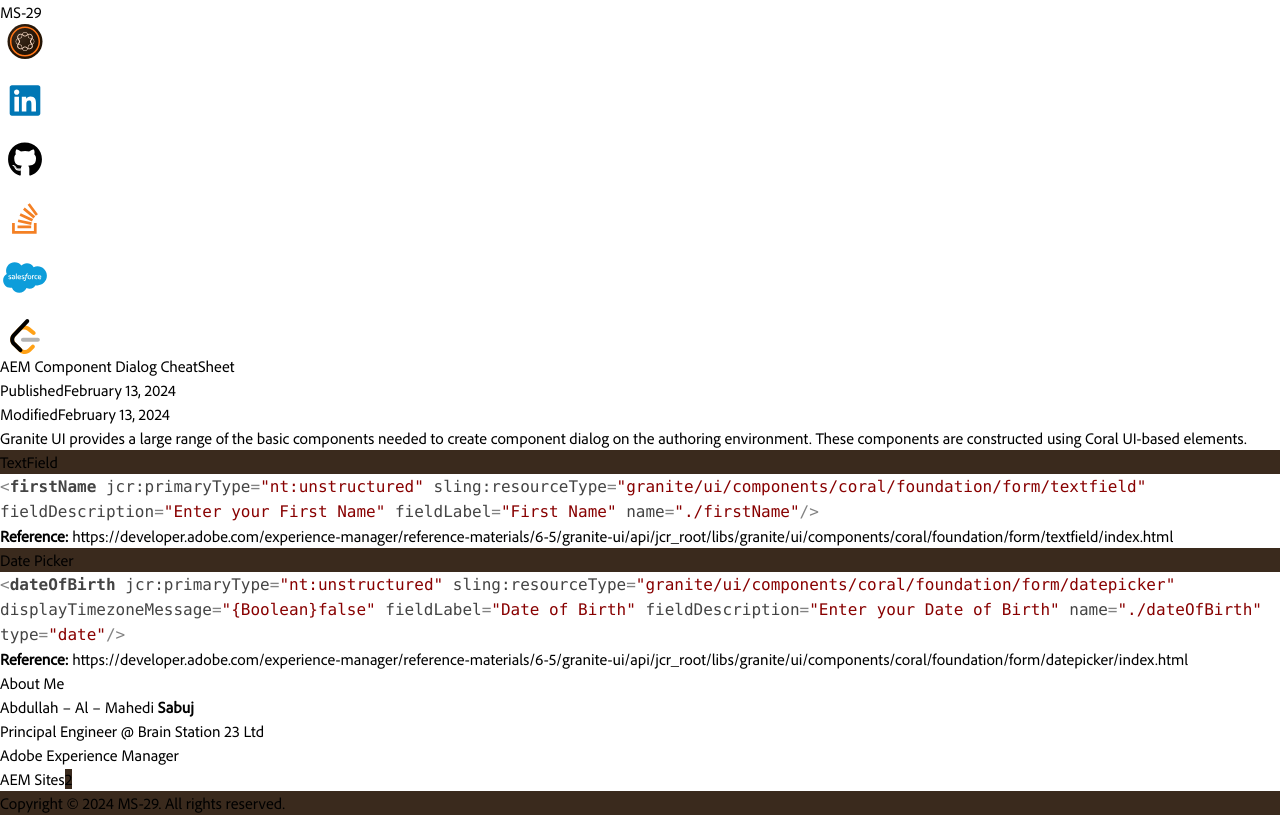
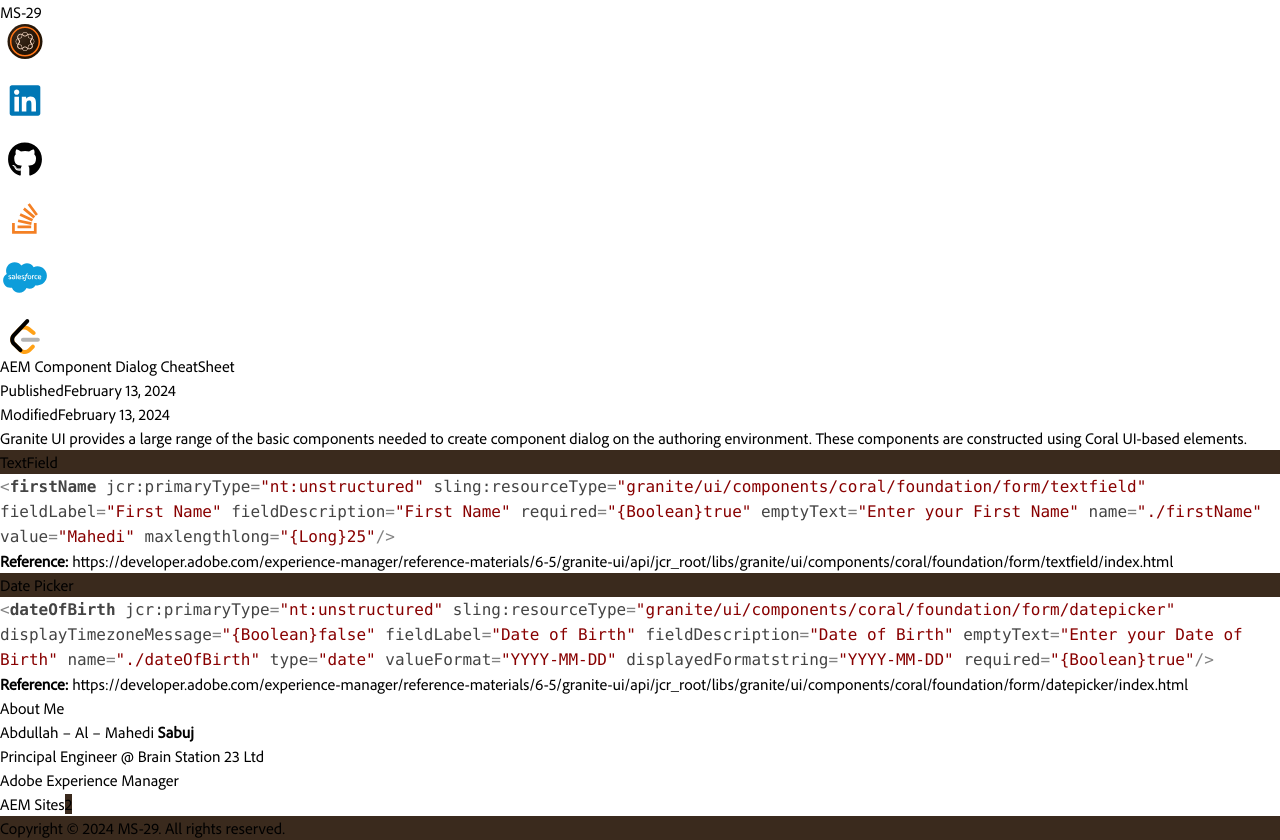
Before and after one commit to MahediSabuj/ms-29.com, a Next.js app: page /aem/sites/component-dialog-cheatsheet in a window 1280 px wide. Before the commit the page ends 815 px from the top, so only its background shows below. Built offline with nearby package versions, Linux system fonts and the light colour scheme.

Commit message:
update example for textfield and datepicker

```diff
--- a/src/app/aem/sites/component-dialog-cheatsheet/page.tsx
+++ b/src/app/aem/sites/component-dialog-cheatsheet/page.tsx
@@ -18,18 +18,26 @@
 const textField =
 `<firstName jcr:primaryType="nt:unstructured"
   sling:resourceType="granite/ui/components/coral/foundation/form/textfield"
-  fieldDescription="Enter your First Name"
   fieldLabel="First Name"
-  name="./firstName"/>`
+  fieldDescription="First Name"
+  required="{Boolean}true"
+  emptyText="Enter your First Name"
+  name="./firstName"
+  value="Mahedi"
+  maxlengthlong="{Long}25"/>`
 
 const datePicker =
 `<dateOfBirth jcr:primaryType="nt:unstructured"
   sling:resourceType="granite/ui/components/coral/foundation/form/datepicker"
   displayTimezoneMessage="{Boolean}false"
   fieldLabel="Date of Birth"
-  fieldDescription="Enter your Date of Birth"
+  fieldDescription="Date of Birth"
+  emptyText="Enter your Date of Birth"
   name="./dateOfBirth"
-  type="date"/>`
+  type="date"
+  valueFormat="YYYY-MM-DD"
+  displayedFormatstring="YYYY-MM-DD"
+  required="{Boolean}true"/>`
 
 export default function DialogCheatSheet() {
   return (
```
